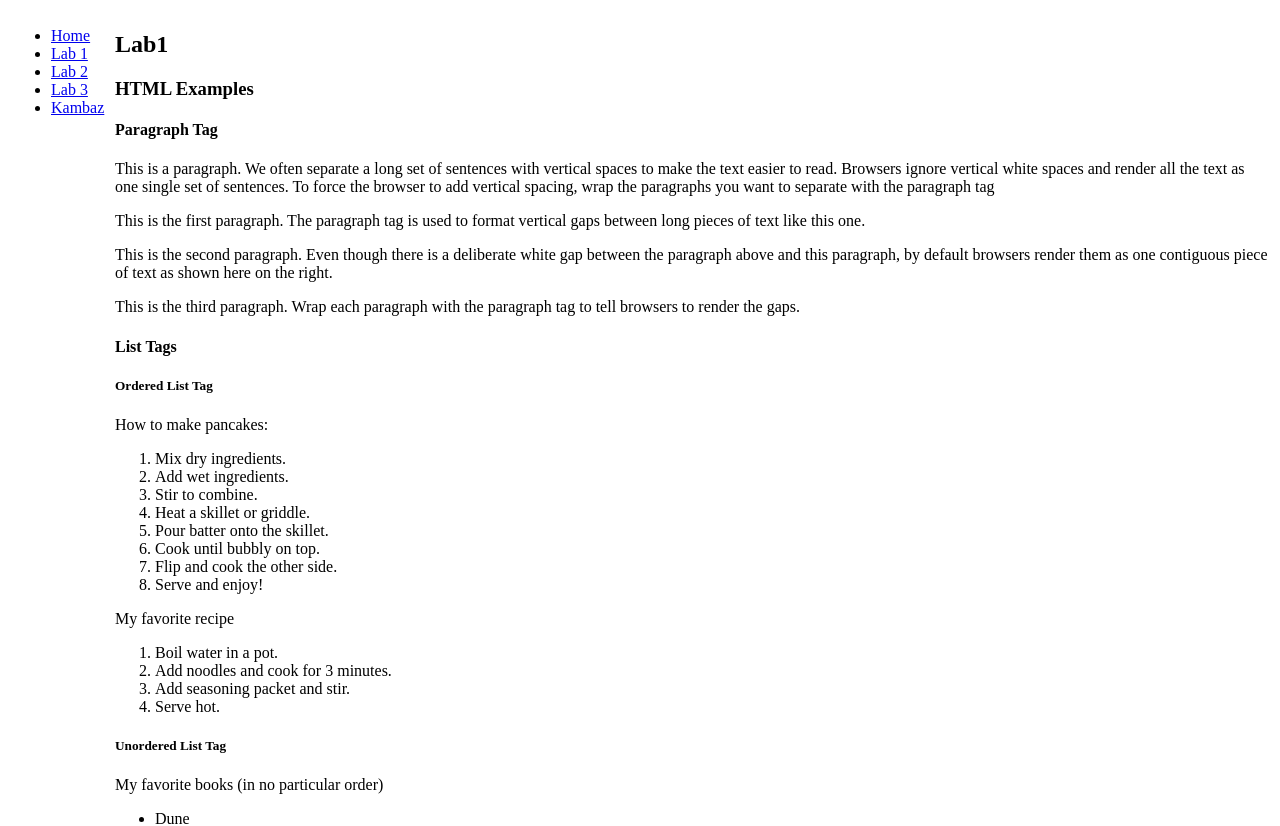
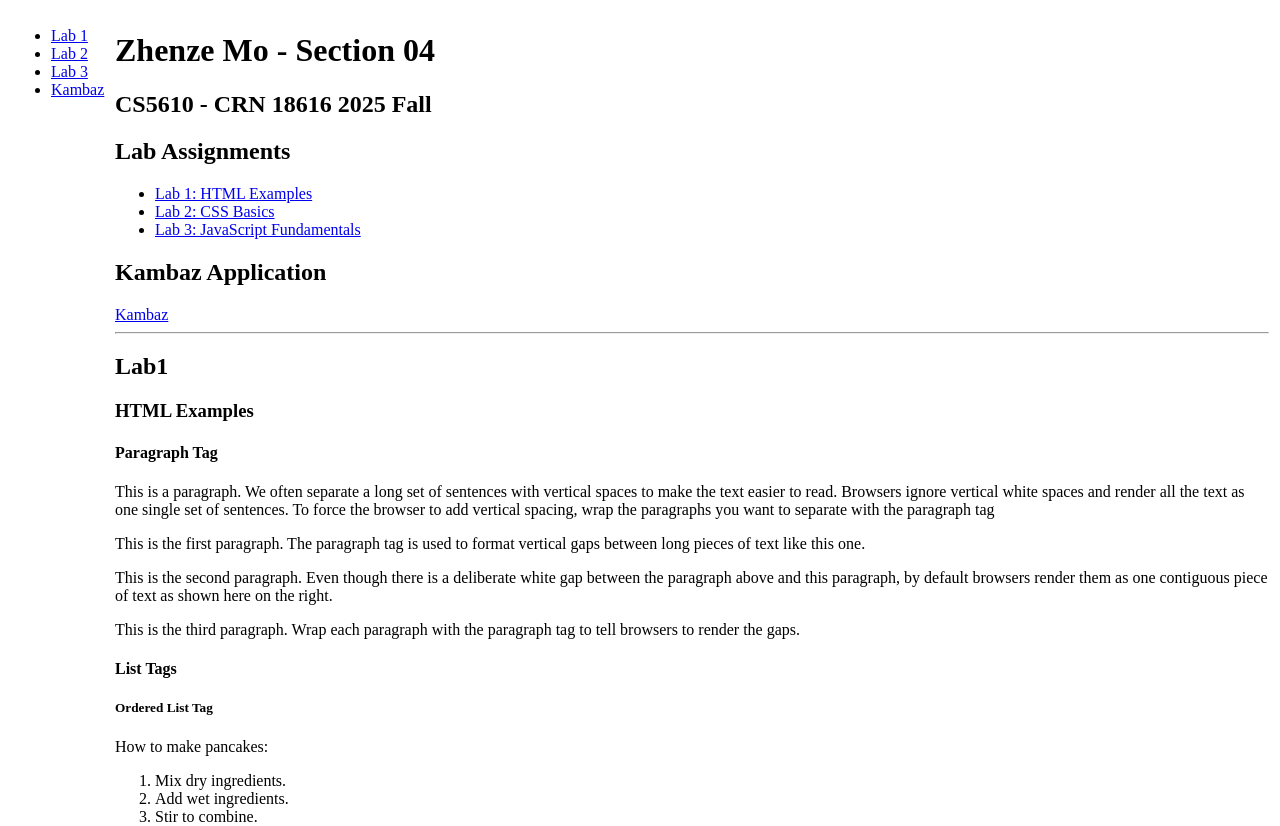
Before and after one commit to ZhenzeMo/kambaz-next-js, a Next.js app: page /Labs/Lab1 in a window 1280 px wide. Shown: the top 826 px of the page. Built offline with nearby package versions, Linux system fonts and the light colour scheme.

Commit message:
assignment1

```diff
--- a/src/app/Labs/Lab1/page.tsx
+++ b/src/app/Labs/Lab1/page.tsx
@@ -1,8 +1,21 @@
 "use client";
+
+import Link from "next/link";
 
 export default function Lab1() {
   return (
     <div id="wd-lab1">
+        <h1>Zhenze Mo - Section 04</h1>
+        <h2>CS5610 - CRN 18616 2025 Fall</h2>
+        <h2>Lab Assignments</h2>
+        <ul>
+          <li><Link href="/Labs/Lab1">Lab 1: HTML Examples</Link></li>
+          <li><Link href="/Labs/Lab2">Lab 2: CSS Basics</Link></li>
+          <li><Link href="/Labs/Lab3">Lab 3: JavaScript Fundamentals</Link></li>
+        </ul>
+        <h2>Kambaz Application</h2>
+        <Link href="/">Kambaz</Link>
+        <hr />
         <h2>Lab1</h2>
         <h3>HTML Examples</h3>
         <div id="wd-h-tag">
--- a/src/app/Labs/TOC.tsx
+++ b/src/app/Labs/TOC.tsx
@@ -2,10 +2,6 @@ import Link from "next/link";
 export default function TOC() {
  return (
    <ul>
-     <li>
-       <Link href="/Labs" id="wd-lab1-link">
-         Home </Link>
-     </li>
      <li>
        <Link href="/Labs/Lab1" id="wd-lab1-link">
          Lab 1 </Link>
```
Also changed, not shown: src/app/Labs/page.tsx (+4 -23 lines).
